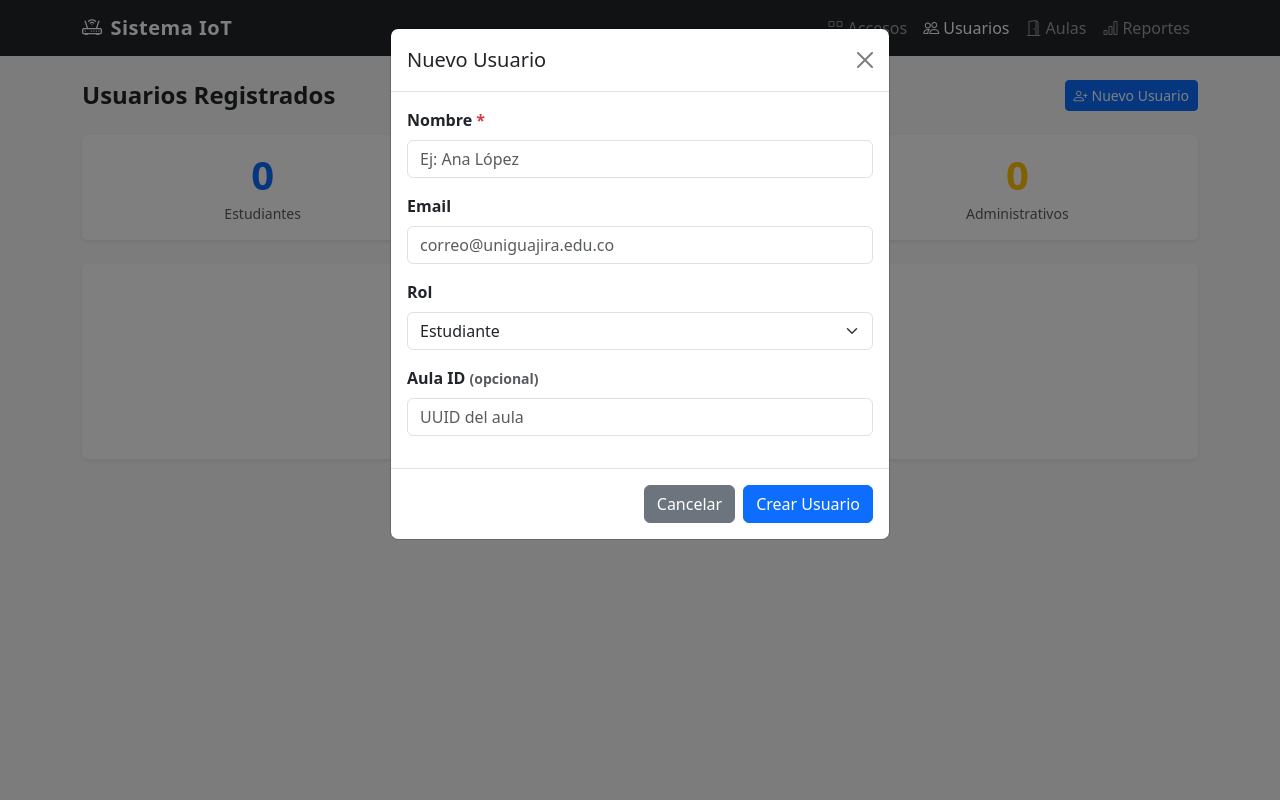
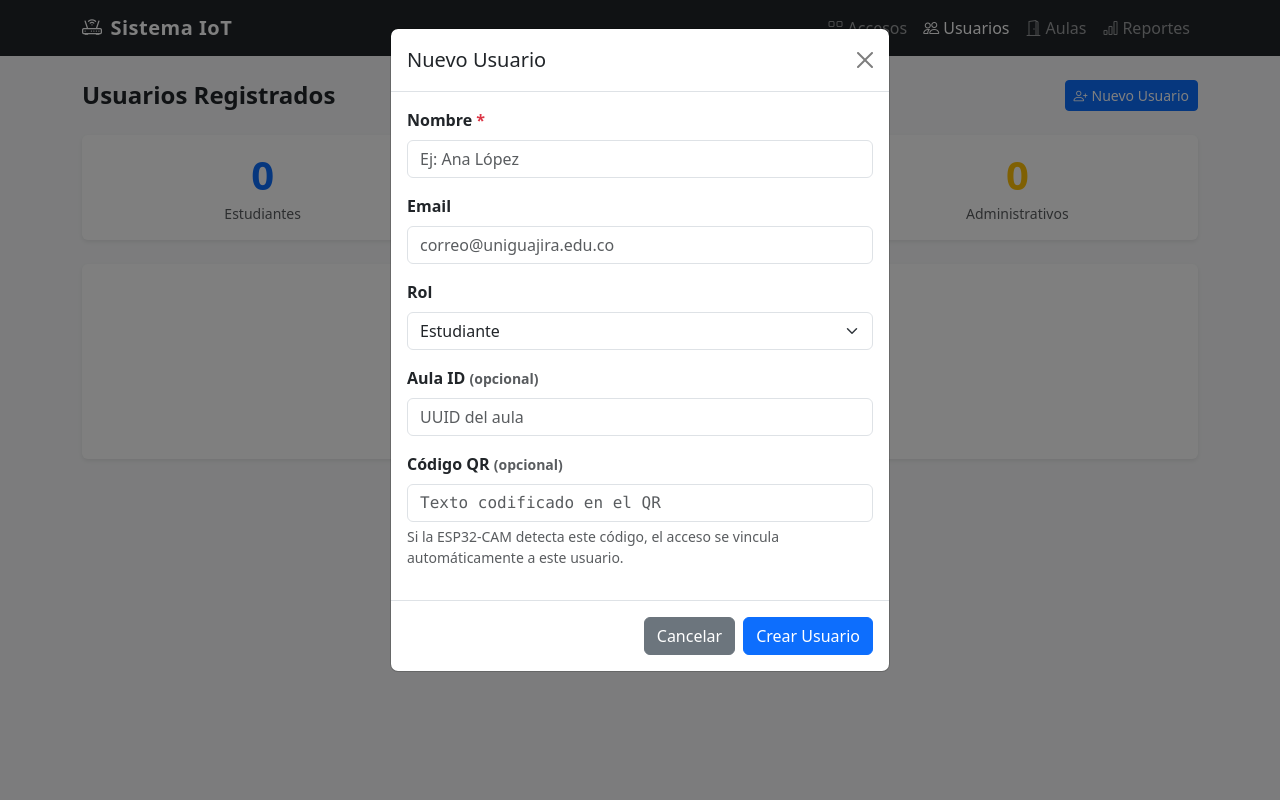
Before and after one commit to caleb-24/Web-Service-en-Render, a FastAPI app: page /dashboard/usuarios in a window 1280 px wide, after a click on "Nuevo Usuario". Run offline with FastAPI, Linux system fonts and the light colour scheme.

Commit message:
Vincular QR detectado a usuario y conceder acceso automatico
- usuarios.qr_code: codigo unico asignable por usuario
- /upload busca usuario por qr_code; si coincide, vincula
  usuario_id y marca acceso_concedido=true
- Dashboard accesos muestra usuario vinculado (nombre + rol)
- Formulario usuarios incluye campo Codigo QR
- Tabla usuarios muestra QR asignado

Co-Authored-By: Claude Sonnet 4.6 <noreply@anthropic.com>

```diff
--- a/app/main.py
+++ b/app/main.py
@@ -158,16 +158,30 @@ async def upload_image(file: UploadFile = File(...)):
     # Persist access record to Supabase
     acceso_id = None
     db_error = None
+    usuario = None
     db = get_supabase()
     if db:
         try:
+            # Si se detecto QR, buscar usuario con ese codigo
+            if qr_result["detected"] and qr_result["data"]:
+                match = (
+                    db.table("usuarios")
+                    .select("id, nombre, rol")
+                    .eq("qr_code", qr_result["data"])
+                    .limit(1)
+                    .execute()
+                )
+                if match.data:
+                    usuario = match.data[0]
+
             record = {
                 "filename": filename,
                 "qr_detectado": qr_result["detected"],
                 "qr_data": qr_result["data"],
                 "rostro_detectado": face_result["detected"],
                 "rostro_cantidad": face_result["count"],
-                "acceso_concedido": False,
+                "acceso_concedido": usuario is not None,
+                "usuario_id": usuario["id"] if usuario else None,
             }
             resp = db.table("accesos").insert(record).execute()
             if resp.data:
@@ -193,6 +207,8 @@ async def upload_image(file: UploadFile = File(...)):
         "rostro_reconocido": face_result["recognized"],
         "rostro_usuario_id": face_result["user_id"],
         "rostro_error": face_result["error"],
+        "acceso_concedido": usuario is not None,
+        "usuario": usuario,
     }
 
 
@@ -221,6 +237,7 @@ class UsuarioCreate(BaseModel):
     email: str | None = None
     aula_id: str | None = None
     rol: str = "estudiante"
+    qr_code: str | None = None
 
 
 @app.get("/usuarios")
@@ -244,7 +261,14 @@ def crear_usuario(body: UsuarioCreate):
         record["email"] = body.email
     if body.aula_id:
         record["aula_id"] = body.aula_id
-    resp = db.table("usuarios").insert(record).execute()
+    if body.qr_code:
+        record["qr_code"] = body.qr_code
+    try:
+        resp = db.table("usuarios").insert(record).execute()
+    except Exception as exc:
+        if "qr_code" in str(exc) and "duplicate" in str(exc).lower():
+            raise HTTPException(status_code=409, detail="Ese codigo QR ya esta asignado a otro usuario")
+        raise HTTPException(status_code=500, detail=str(exc))
     if not resp.data:
         raise HTTPException(status_code=500, detail="No se pudo crear el usuario")
     return {"status": "ok", "usuario": resp.data[0]}
@@ -292,7 +316,7 @@ def dashboard(request: Request):
     accesos, total_usuarios, total_aulas, accesos_rechazados = [], 0, 0, 0
     if db:
         try:
-            accesos = db.table("accesos").select("*").order("created_at", desc=True).limit(100).execute().data or []
+            accesos = db.table("accesos").select("*, usuarios(nombre, rol)").order("created_at", desc=True).limit(100).execute().data or []
         except Exception:
             accesos = []
         try:
--- a/app/templates/usuarios.html
+++ b/app/templates/usuarios.html
@@ -49,6 +49,7 @@
             <th>Rol</th>
             <th>Email</th>
             <th>Aula ID</th>
+            <th>QR</th>
             <th>Registrado</th>
           </tr>
         </thead>
@@ -67,6 +68,13 @@
             </td>
             <td class="text-muted small">{{ u.email or "—" }}</td>
             <td class="small font-monospace" style="max-width:120px;overflow:hidden;text-overflow:ellipsis;white-space:nowrap;">{{ u.aula_id or "—" }}</td>
+            <td class="small">
+              {% if u.qr_code %}
+                <span class="badge bg-dark font-monospace">{{ u.qr_code }}</span>
+              {% else %}
+                <span class="text-muted">—</span>
+              {% endif %}
+            </td>
             <td class="small text-muted text-nowrap">{{ u.created_at[:10] if u.created_at else "—" }}</td>
           </tr>
           {% endfor %}
@@ -111,6 +119,11 @@
           <label class="form-label fw-semibold">Aula ID <span class="text-muted small">(opcional)</span></label>
           <input type="text" id="u-aula" class="form-control" placeholder="UUID del aula">
         </div>
+        <div class="mb-3">
+          <label class="form-label fw-semibold">Código QR <span class="text-muted small">(opcional)</span></label>
+          <input type="text" id="u-qr" class="form-control font-monospace" placeholder="Texto codificado en el QR">
+          <div class="form-text">Si la ESP32-CAM detecta este código, el acceso se vincula automáticamente a este usuario.</div>
+        </div>
       </div>
       <div class="modal-footer">
         <button type="button" class="btn btn-secondary" data-bs-dismiss="modal">Cancelar</button>
@@ -134,8 +147,10 @@ document.getElementById("btn-crear-usuario").addEventListener("click", async ()
   };
   const email = document.getElementById("u-email").value.trim();
   const aula  = document.getElementById("u-aula").value.trim();
+  const qr    = document.getElementById("u-qr").value.trim();
   if (email) body.email = email;
   if (aula)  body.aula_id = aula;
+  if (qr)    body.qr_code = qr;
 
   toggleSpinner("spinner-usuario", true);
   try {
```
Also changed, not shown: app/templates/dashboard.html (+9 -0 lines).
